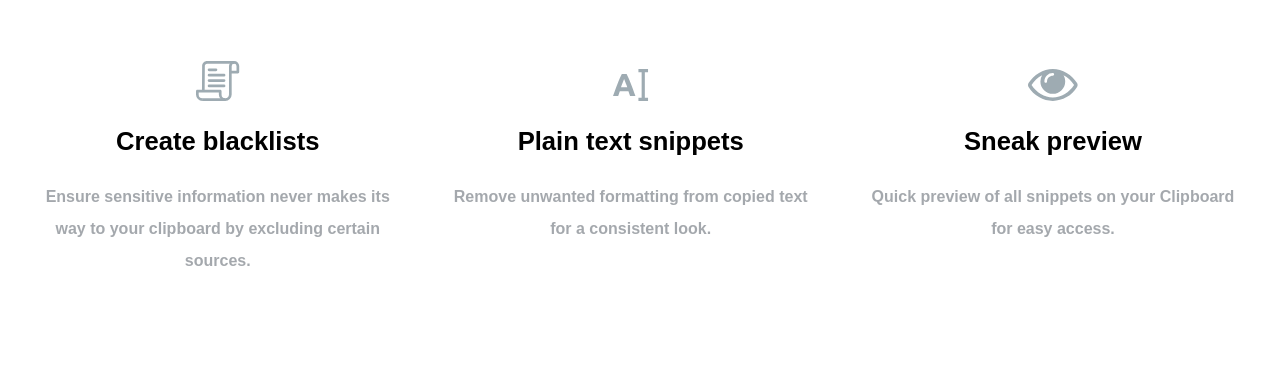
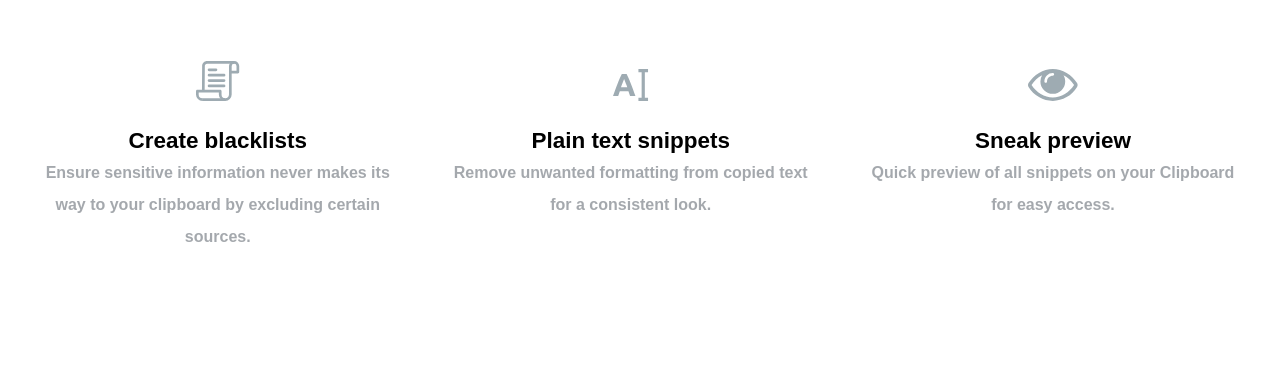
Before and after one commit to omarhu12/clipboard-landing-page-master, a plain HTML site: page index.html in a window 1280 px wide. Shown: the part 2520-2887 px from the top of the page. Drawn offline with Linux system fonts and the light colour scheme; a web font is replaced by a local one.

Commit message:
Update index.html

```diff
--- a/index.html
+++ b/index.html
@@ -104,20 +104,20 @@
         <div class="mainthird">
           <div>
             <img src="./images/icon-blacklist.svg" alt="" />
-            <h4>Create blacklists</h4>
+            <h3>Create blacklists</h3>
             <p>Ensure sensitive information never makes its</p>
             <p>way to your clipboard by excluding certain</p>
             <p>sources.</p>
           </div>
           <div>
             <img src="./images/icon-text.svg" alt="" />
-            <h4>Plain text snippets</h4>
+            <h3>Plain text snippets</h3>
             <p>Remove unwanted formatting from copied text</p>
             <p>for a consistent look.</p>
           </div>
           <div>
             <img src="./images/icon-preview.svg " alt="" />
-            <h4>Sneak preview</h4>
+            <h3>Sneak preview</h3>
             <p>Quick preview of all snippets on your Clipboard</p>
             <p>for easy access.</p>
           </div>
```
